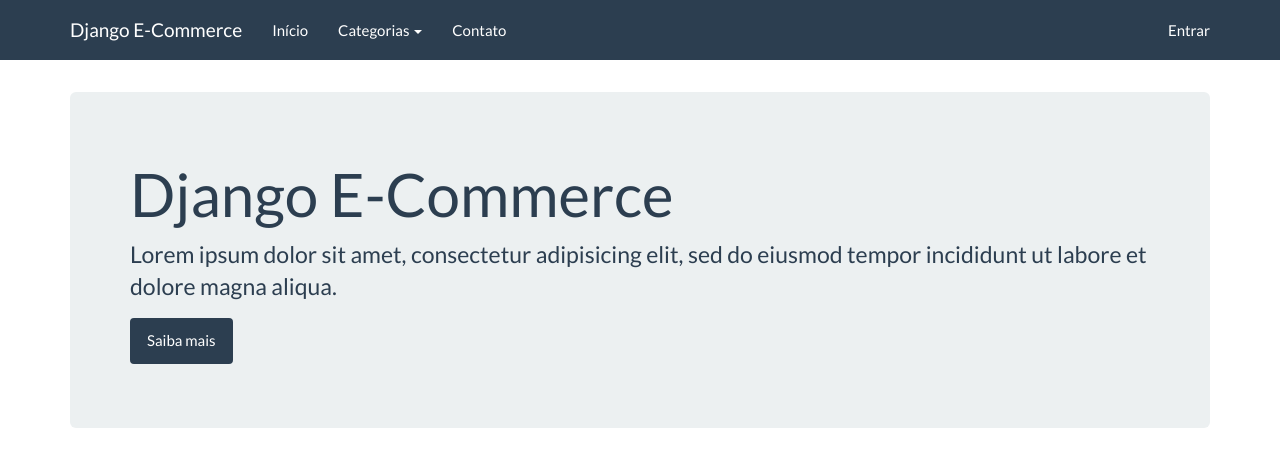
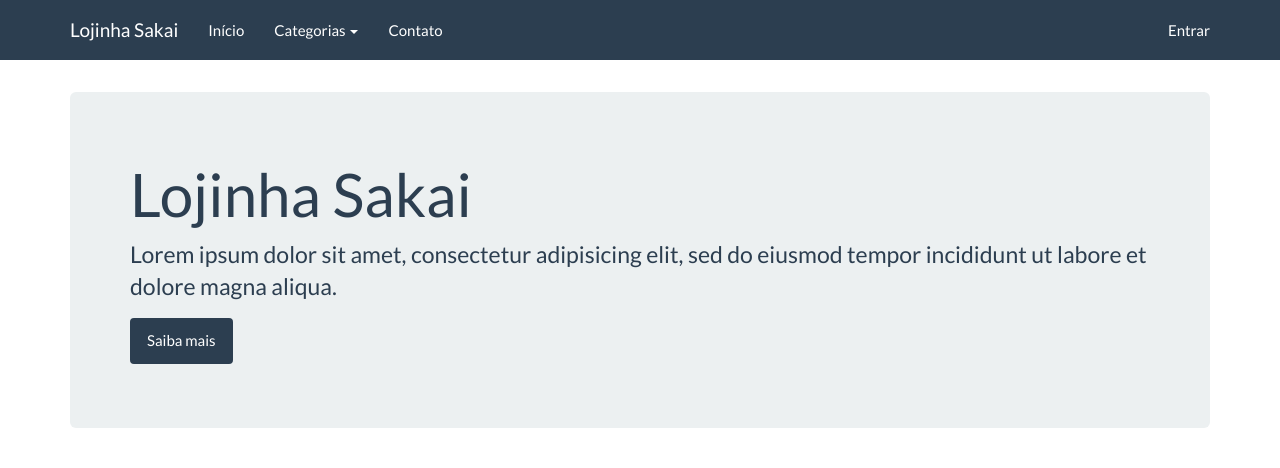
Before and after one commit to andreakiosakai/lojinha, a Django app: page / in a window 1280 px wide. Shown: the top 468 px of the page. Run offline with Django 3.2, Linux system fonts and the light colour scheme; data comes from the database, SQL or seed files in the repository; some libraries are stand-ins or nearby versions.

Commit message:
Changing name

```diff
--- a/core/templates/base.html
+++ b/core/templates/base.html
@@ -3,7 +3,7 @@
 <html lang="en">
 <head>
 	<meta charset="utf-8">
-	<title>{% block title %}Django E-Commerce{% endblock %}</title>
+	<title>{% block title %}Lojinha Sakai{% endblock %}</title>
 	<meta name="viewport" content="width=device-width, initial-scale=1">
 	<meta http-equiv="X-UA-Compatible" content="IE=edge" />
 	<link rel="stylesheet" href="{% static 'assets/bootstrap.min.css' %}" media="screen" />
@@ -13,7 +13,7 @@
     <div class="navbar navbar-default navbar-fixed-top">
       <div class="container">
         <div class="navbar-header">
-          <a href="" class="navbar-brand">Django E-Commerce</a>
+          <a href="" class="navbar-brand">Lojinha Sakai</a>
           <button class="navbar-toggle" type="button" data-toggle="collapse" data-target="#navbar-main">
             <span class="icon-bar"></span>
             <span class="icon-bar"></span>
--- a/core/templates/index.html
+++ b/core/templates/index.html
@@ -2,7 +2,7 @@
 
 {% block container %}
 <div class="jumbotron page-header">
-  <h1>Django E-Commerce</h1>
+  <h1>Lojinha Sakai</h1>
   <p>Lorem ipsum dolor sit amet, consectetur adipisicing elit, sed do eiusmod tempor incididunt ut labore et dolore magna aliqua.</p>
   <p><a class="btn btn-primary">Saiba mais</a></p>
 </div>
```
